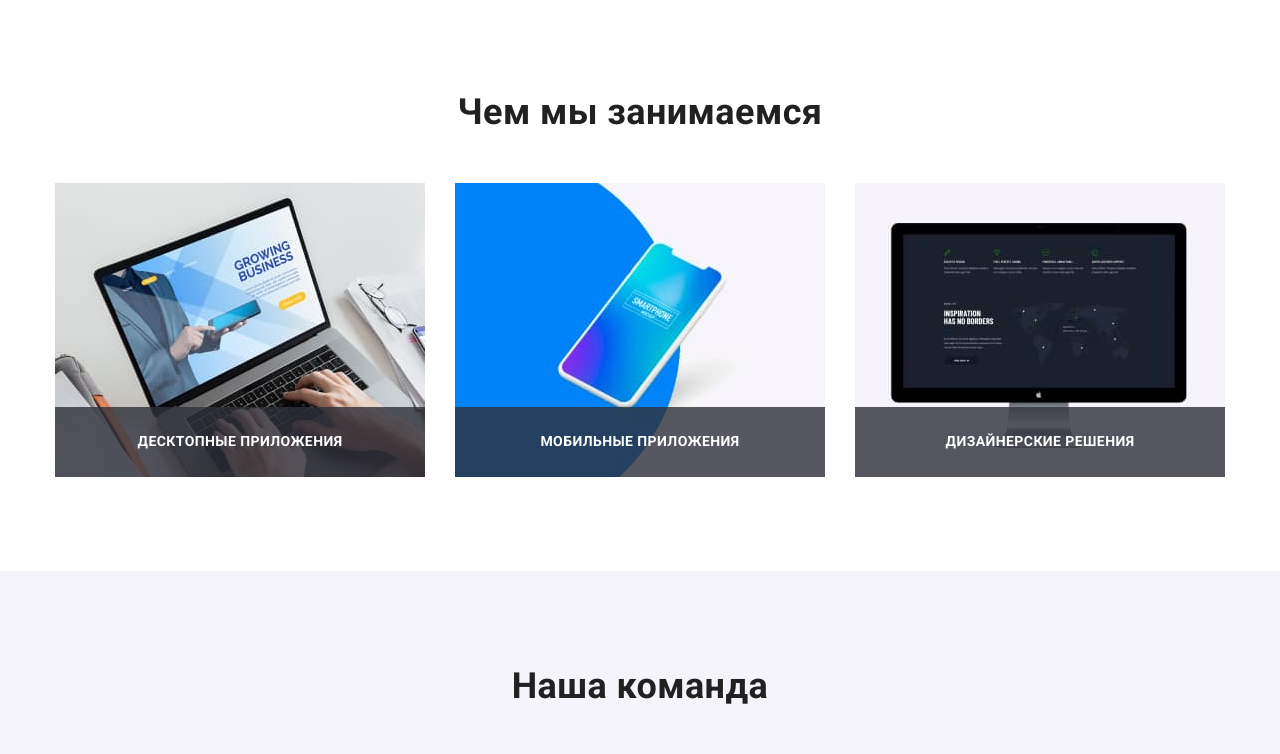
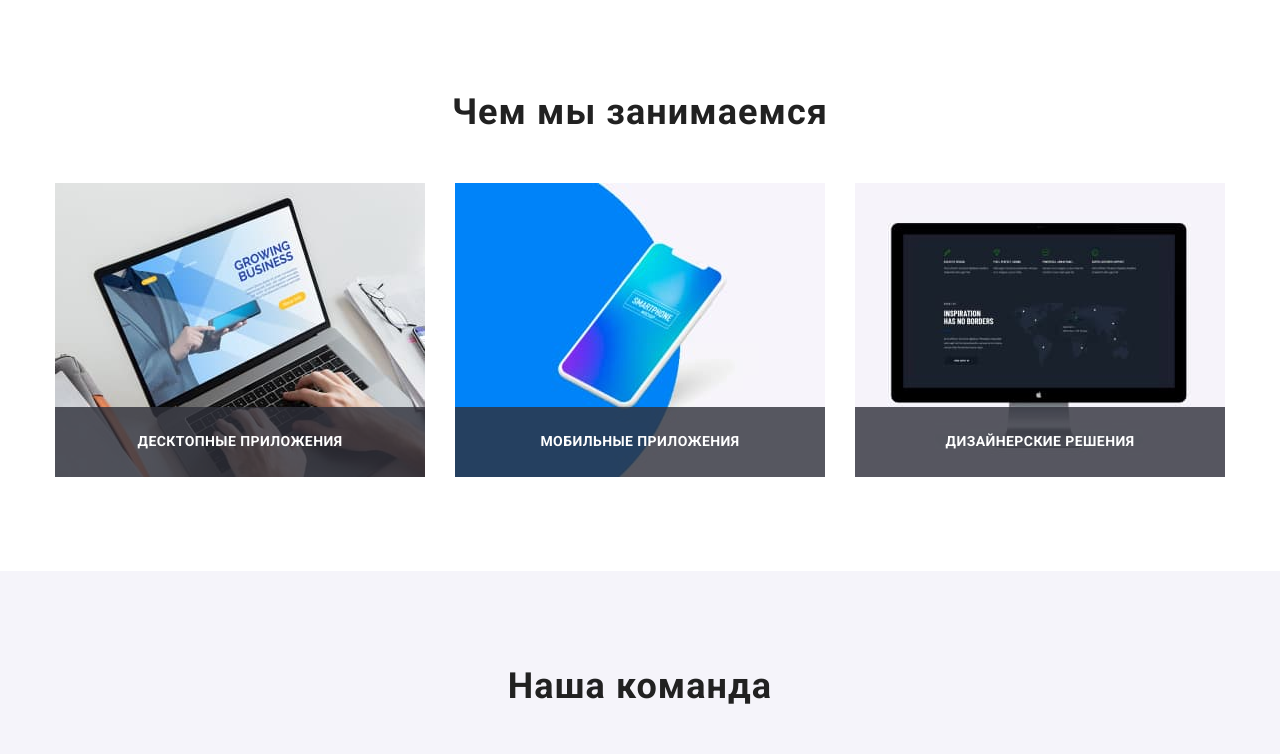
Before and after one commit to Oleksii-Deviatov/goit-markup-hw-05, a plain HTML site: page index.html in a window 1280 px wide. Shown: the part 1025-1779 px from the top of the page. Drawn offline with nearby package versions, Linux system fonts and the light colour scheme.

Commit message:
Update styles.css

```diff
--- a/css/styles.css
+++ b/css/styles.css
@@ -69,6 +69,10 @@ body {
   font-size: 36px;
   line-height: 1.17;
   text-align: center;
+
+  letter-spacing: 0.03em;
+
+  color: #212121;
 }
 .container {
   margin-left: auto;
```
